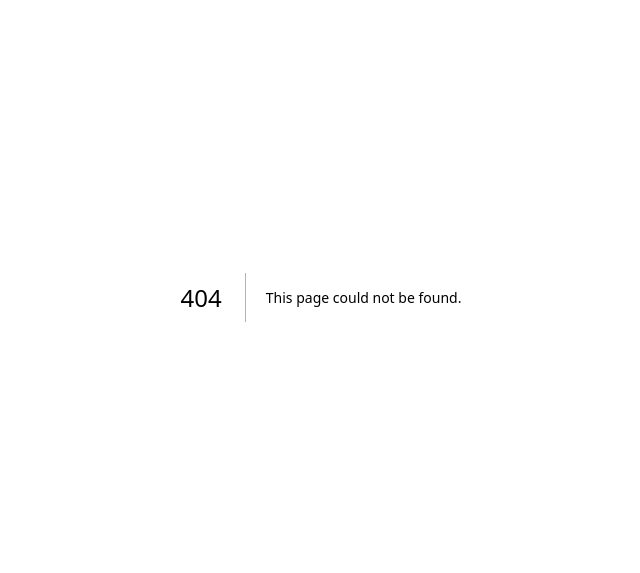
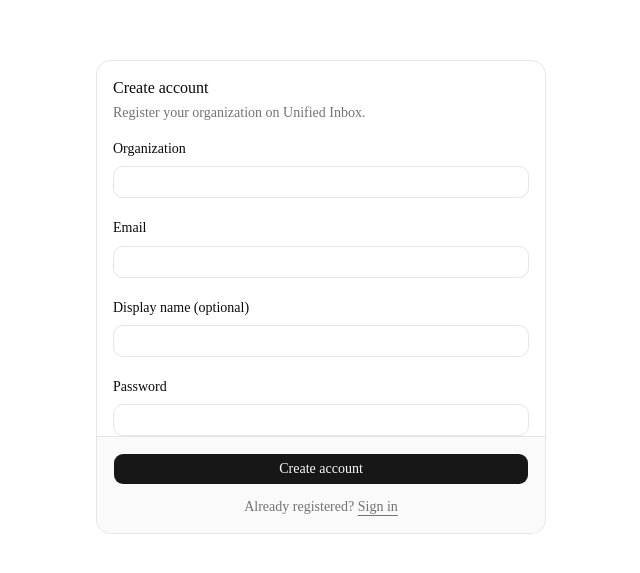
Before and after one commit to SinuxDev/Unified-Inboxui, a Next.js app: page /register in a window 1280 px wide. Before the commit this address had no page. Shown: the part 103-676 px from the top of the page, without its empty margins (319-959 px from the left). Built offline with nearby package versions, Linux system fonts and the light colour scheme.

Commit message:
feat: add register page

```diff
--- /dev/null
+++ b/src/app/(auth)/register/page.tsx
@@ -0,0 +1,12 @@
+import { QueryProvider } from '@/lib/query/provider';
+import { RegisterForm } from '@/components/auth/register-form';
+
+export default function RegisterPage() {
+  return (
+    <QueryProvider>
+      <main className="flex flex-1 items-center justify-center px-4 py-16">
+        <RegisterForm />
+      </main>
+    </QueryProvider>
+  );
+}
```
